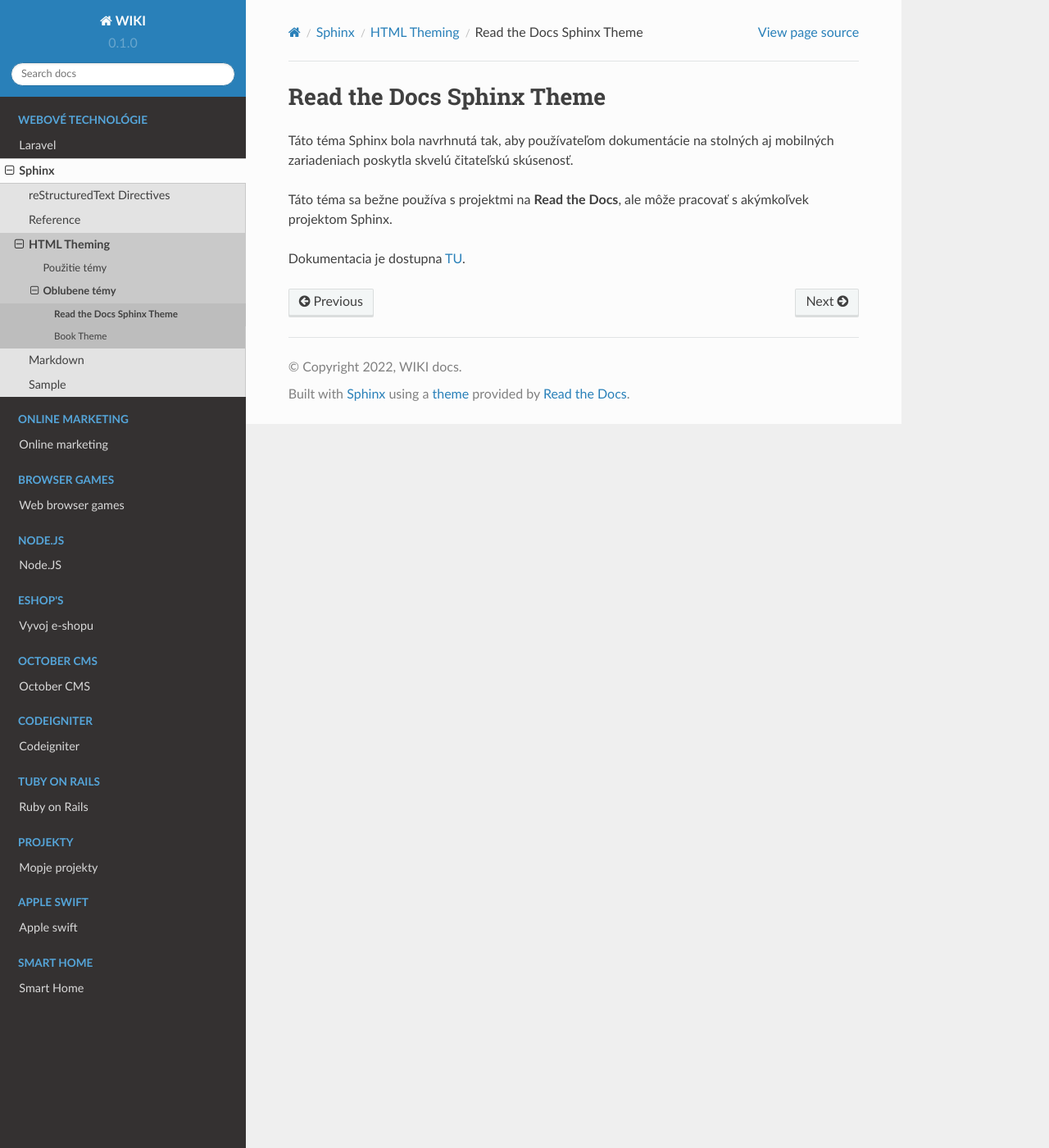
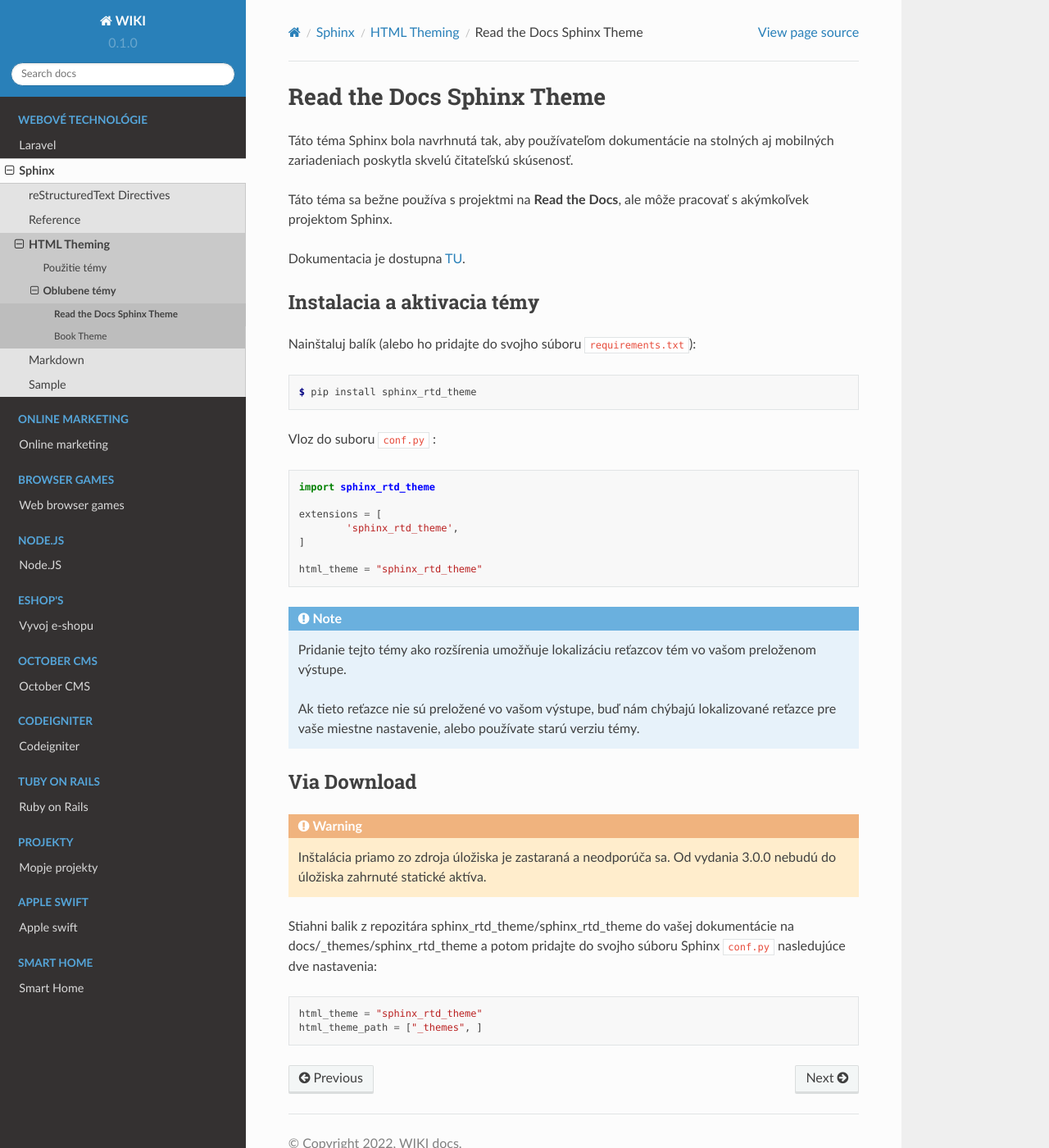
Before and after one commit to Lacike33/RTD_Wiki, a Sphinx documentation site: the page built from docs/source/web/sphinx/theme/rtd.rst, in a window 1280 px wide and 1400 px high. Shown: the whole window at 82% size. Built offline with Sphinx 7.4.7 and the Read the Docs theme 2.0.0, drawn with Linux system fonts in a browser that asks for light colours; pages that are not in the unit, such as notebooks, are missing from menus.

Commit message:
Aktualizacia suboru Booktheme

````diff
--- a/docs/source/web/sphinx/index.rst
+++ b/docs/source/web/sphinx/index.rst
@@ -24,6 +24,3 @@
    theming
    markdown
    sample
-
-
-Testovaci ref link na sekciu so stitkom : :ref:`doc_sphinx_reference_section`
--- a/docs/source/web/sphinx/reference.rst
+++ b/docs/source/web/sphinx/reference.rst
@@ -21,6 +21,7 @@
 Ak nie je uvedený žiadny explicitný text odkazu (ako zvyčajne: ``:doc:`Členovia Monty Python </people>```), titulok odkazu bude názvom daného dokumentu.
 
 .. _doc_sphinx_reference_section:
+
 Link na sekciu
 --------------
 
--- a/docs/source/web/sphinx/theme/rtd.rst
+++ b/docs/source/web/sphinx/theme/rtd.rst
@@ -8,3 +8,44 @@
 Táto téma sa bežne používa s projektmi na **Read the Docs**, ale môže pracovať s akýmkoľvek projektom Sphinx.
 
 Dokumentacia je dostupna `TU <https://sphinx-rtd-theme.readthedocs.io/en/stable/#>`_.
+
+Instalacia a aktivacia témy
+---------------------------
+
+Nainštaluj balík (alebo ho pridajte do svojho súboru ``requirements.txt``):
+
+.. code:: console
+
+	$ pip install sphinx_rtd_theme
+
+Vloz do suboru ``conf.py`` :
+
+.. code:: python
+
+	import sphinx_rtd_theme
+
+	extensions = [
+		'sphinx_rtd_theme',
+	]
+
+	html_theme = "sphinx_rtd_theme"
+
+.. note::
+
+	Pridanie tejto témy ako rozšírenia umožňuje lokalizáciu reťazcov tém vo vašom preloženom výstupe.
+
+	Ak tieto reťazce nie sú preložené vo vašom výstupe, buď nám chýbajú lokalizované reťazce pre vaše miestne nastavenie, alebo používate starú verziu témy.
+
+Via Download
+------------
+
+.. warning::
+
+	Inštalácia priamo zo zdroja úložiska je zastaraná a neodporúča sa. Od vydania 3.0.0 nebudú do úložiska zahrnuté statické aktíva.
+
+Stiahni balik z repozitára sphinx_rtd_theme/sphinx_rtd_theme do vašej dokumentácie na docs/_themes/sphinx_rtd_theme a potom pridajte do svojho súboru Sphinx ``conf.py`` nasledujúce dve nastavenia:
+
+.. code:: python
+
+	html_theme = "sphinx_rtd_theme"
+	html_theme_path = ["_themes", ]
````
Also changed, not shown: docs/source/web/sphinx/markdown.rst (+9 -0 lines), docs/source/web/sphinx/theme/booktheme.rst (+22 -1 lines).
